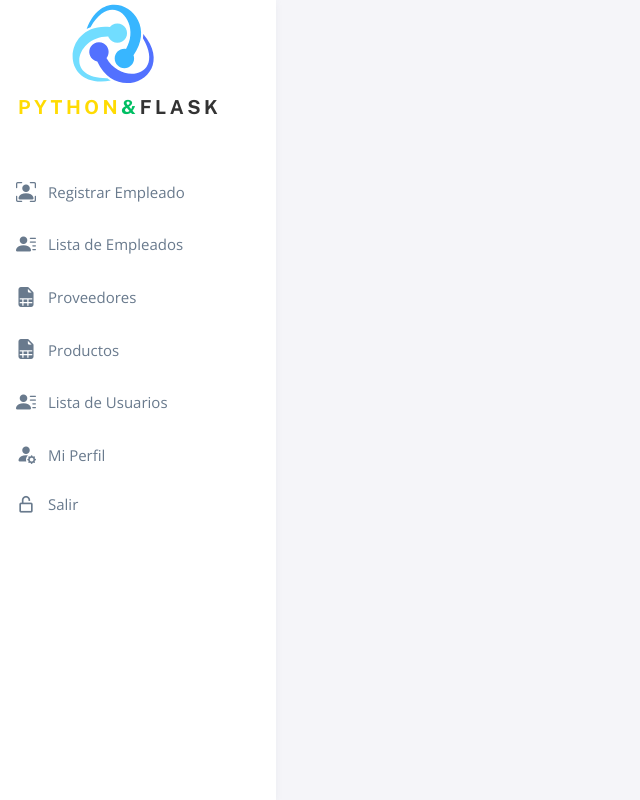
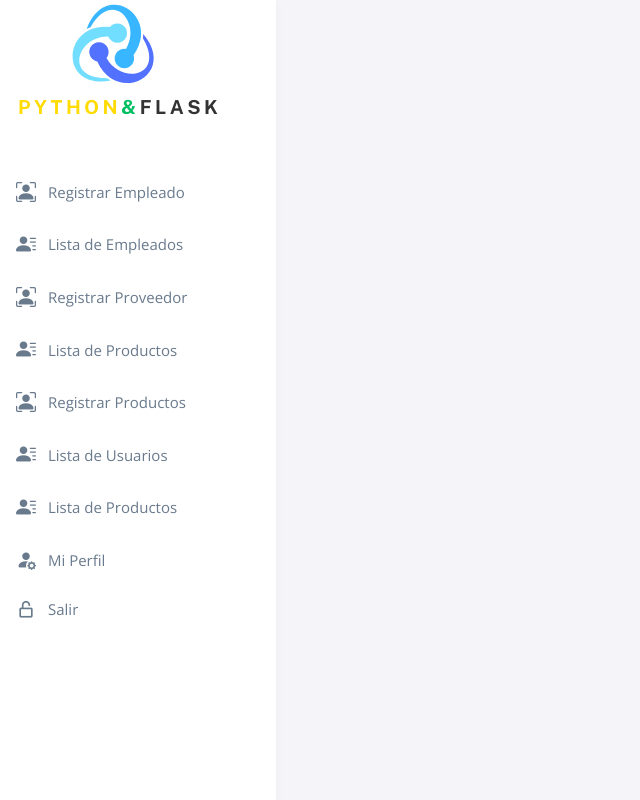
Before and after one commit to wros21/pharmacy, a Flask app: page / in a window 1280 px wide. Shown: the whole page, without its empty margins (0-640 px from the left). Run offline with Flask 3, Linux system fonts and the light colour scheme; the visitor is signed in with stand-in values (Sample User, id 1); some libraries are stand-ins or nearby versions.

Commit message:
menu
cambios en el menu

```diff
--- a/my-app/templates/public/includes/menu_sidebar.html
+++ b/my-app/templates/public/includes/menu_sidebar.html
@@ -31,18 +31,25 @@
         <div data-i18n="Boxicons">Lista de Empleados</div>
       </a>
     </li>
-    <li
-      class="menu-item {% if request.path == '/descargar-informe-empleados' %} active {% endif %}">
-      <a href="/descargar-informe-empleados" class="menu-link">
-        <i class="menu-icon bi bi-file-earmark-spreadsheet-fill"></i>
-        <div data-i18n="Tables">Proveedores</div>
+     <li
+      class="menu-item {% if request.path == '/registrar-proveedor' %} active {% endif %}">
+      <a href="{{ url_for('viewFormEmpleado') }}" class="menu-link">
+        <i class="menu-icon bi bi-person-bounding-box"></i>
+        <div data-i18n="Basic">Registrar Proveedor</div>
       </a>
     </li>
     <li
-      class="menu-item {% if request.path == '/descargar-informe-empleados' %} active {% endif %}">
-      <a href="/descargar-informe-empleados" class="menu-link">
-        <i class="menu-icon bi bi-file-earmark-spreadsheet-fill"></i>
-        <div data-i18n="Tables">Productos</div>
+      class="menu-item {% if request.path == '/lista-de-productos' %} active{% endif %}">
+      <a href="/lista-de-empleados" class="menu-link">
+        <i class="menu-icon bi bi-person-lines-fill"></i>
+        <div data-i18n="Boxicons">Lista de Productos</div>
+      </a>
+    </li>
+    <li
+      class="menu-item {% if request.path == '/registrar-productos' %} active {% endif %}">
+      <a href="{{ url_for('viewFormEmpleado') }}" class="menu-link">
+        <i class="menu-icon bi bi-person-bounding-box"></i>
+        <div data-i18n="Basic">Registrar Productos</div>
       </a>
     </li>
     <li
@@ -50,6 +57,13 @@
       <a href="/lista-de-usuarios" class="menu-link">
         <i class="menu-icon bi bi-person-lines-fill"></i>
         <div data-i18n="Tables">Lista de Usuarios</div>
+      </a>
+    </li>
+    <li
+      class="menu-item {% if request.path == '/lista-de-productos' %} active {% endif %}">
+      <a href="/lista-de-usuarios" class="menu-link">
+        <i class="menu-icon bi bi-person-lines-fill"></i>
+        <div data-i18n="Tables">Lista de Productos</div>
       </a>
     </li>
     <li
```
Also changed, not shown: 3 other files.
